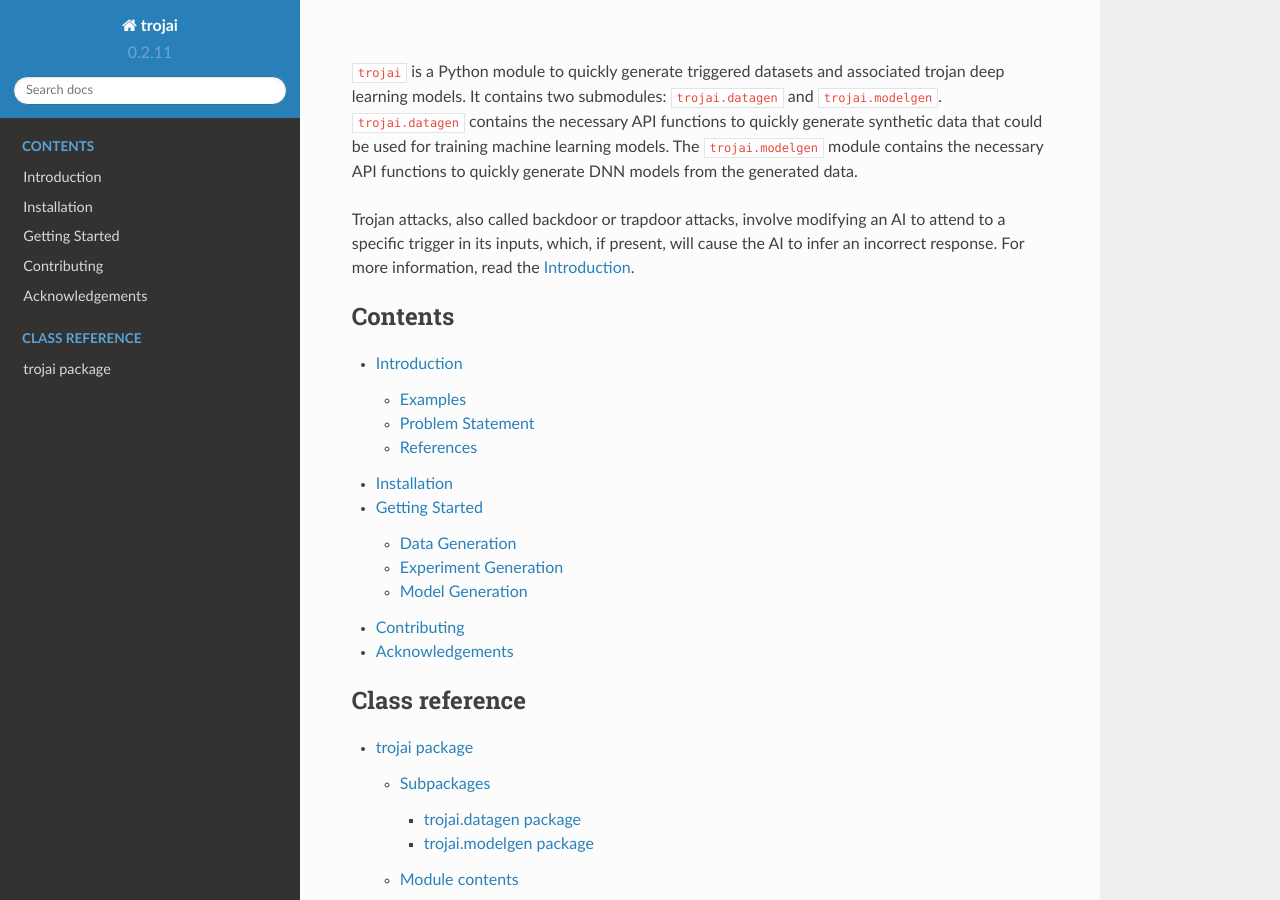
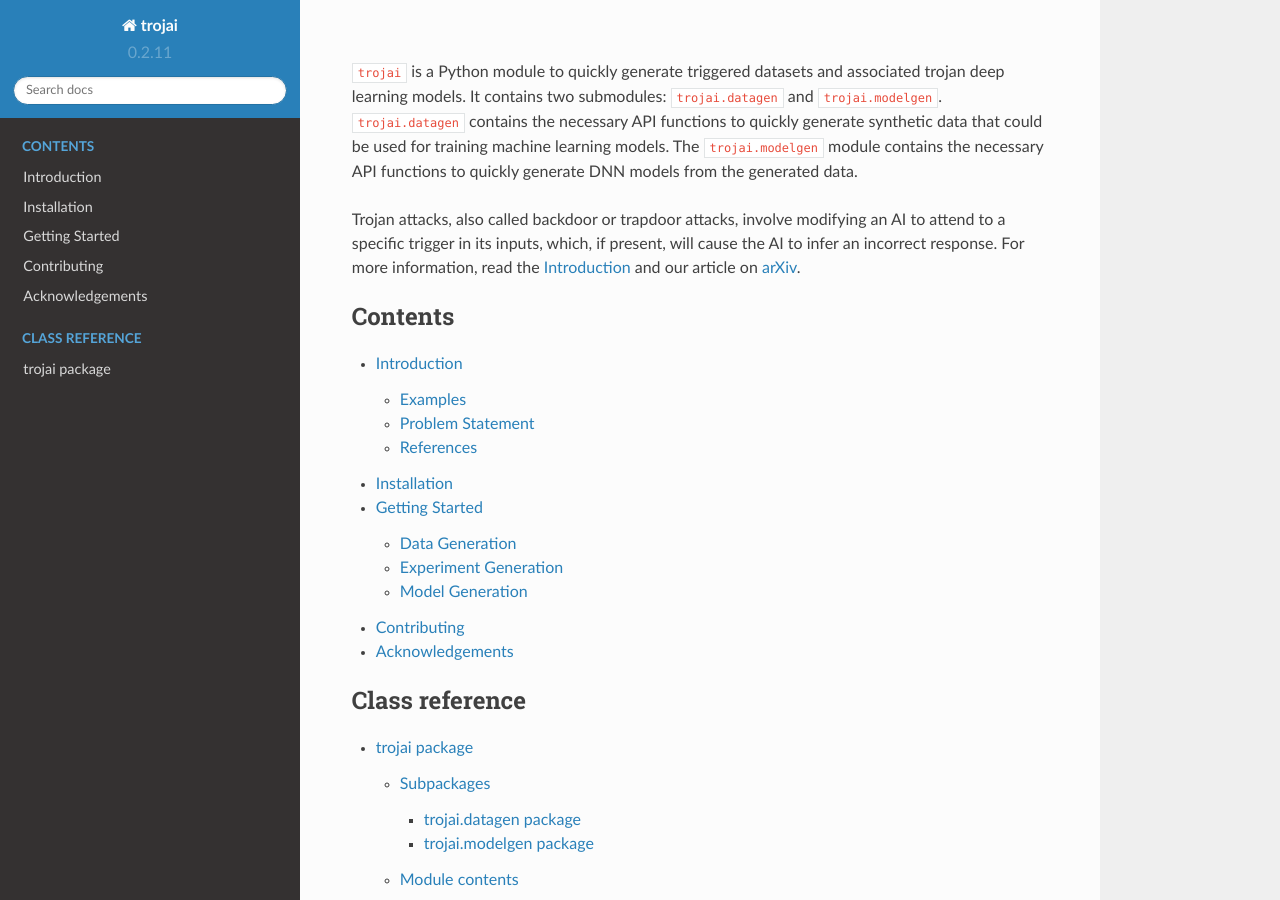
Before and after one commit to trojai/trojai, a Sphinx documentation site: the page built from docs/source/index.rst, in a window 1280 px wide and 900 px high, scrolled down 585 px. Built offline with Sphinx 7.4.7 and the Read the Docs theme 2.0.0, drawn with Linux system fonts in a browser that asks for light colours.

Commit message:
updated readme and docs page to include link to arxiv pub

```diff
--- a/docs/source/index.rst
+++ b/docs/source/index.rst
@@ -20,7 +20,7 @@ Welcome to TrojAI's documentation!
 
 ``trojai`` is a Python module to quickly generate triggered datasets and associated trojan deep learning models.  It contains two submodules: ``trojai.datagen`` and ``trojai.modelgen``. ``trojai.datagen`` contains the necessary API functions to quickly generate synthetic data that could be used for training machine learning models. The ``trojai.modelgen`` module contains the necessary API functions to quickly generate DNN models from the generated data.
 
-Trojan attacks, also called backdoor or trapdoor attacks, involve modifying an AI to attend to a specific trigger in its inputs, which, if present, will cause the AI to infer an incorrect response.  For more information, read the :doc:`intro`.
+Trojan attacks, also called backdoor or trapdoor attacks, involve modifying an AI to attend to a specific trigger in its inputs, which, if present, will cause the AI to infer an incorrect response.  For more information, read the :doc:`intro` and our article on `arXiv <https://arxiv.org/abs/2003.07233>`_.
 
 .. toctree::
    :maxdepth: 2
```
Also changed, not shown: README.md (+1 -1 lines).
